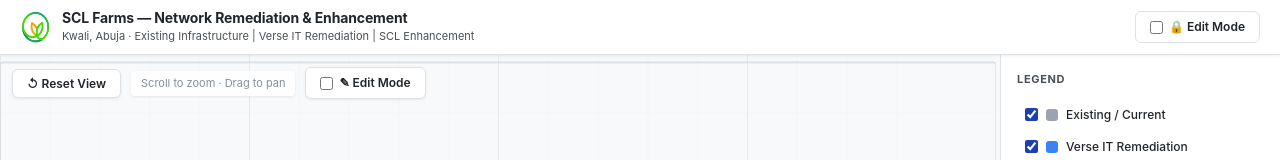
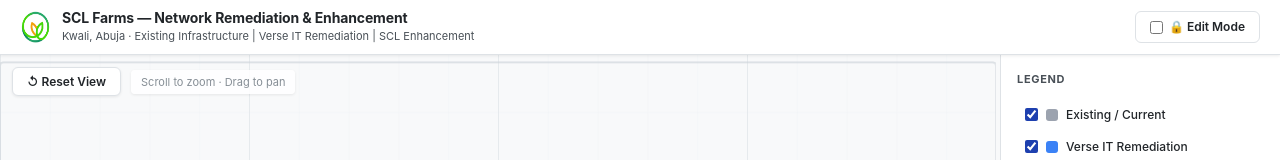
Before and after one commit to abdulmujeebumar/scl-farms-network-map, a React (Vite) app: page / in a window 1280 px wide. Shown: the top 160 px of the page. Built offline with nearby package versions, Linux system fonts and the light colour scheme.

Commit message:
Remove duplicate edit toggle from canvas toolbar; header is auth-protected

```diff
--- a/src/components/NetworkCanvas.tsx
+++ b/src/components/NetworkCanvas.tsx
@@ -259,18 +259,6 @@
             )}
           </>
         )}
-        <label className="nc-edit-toggle">
-          <input
-            type="checkbox"
-            checked={editMode}
-            onChange={(e) =>
-              dispatch({ type: 'SET_EDIT_MODE', payload: e.target.checked })
-            }
-          />
-          <span className="nc-edit-label">
-            {editMode ? '✎ EDIT MODE ON' : '✎ Edit Mode'}
-          </span>
-        </label>
       </div>
 
       <svg
```
